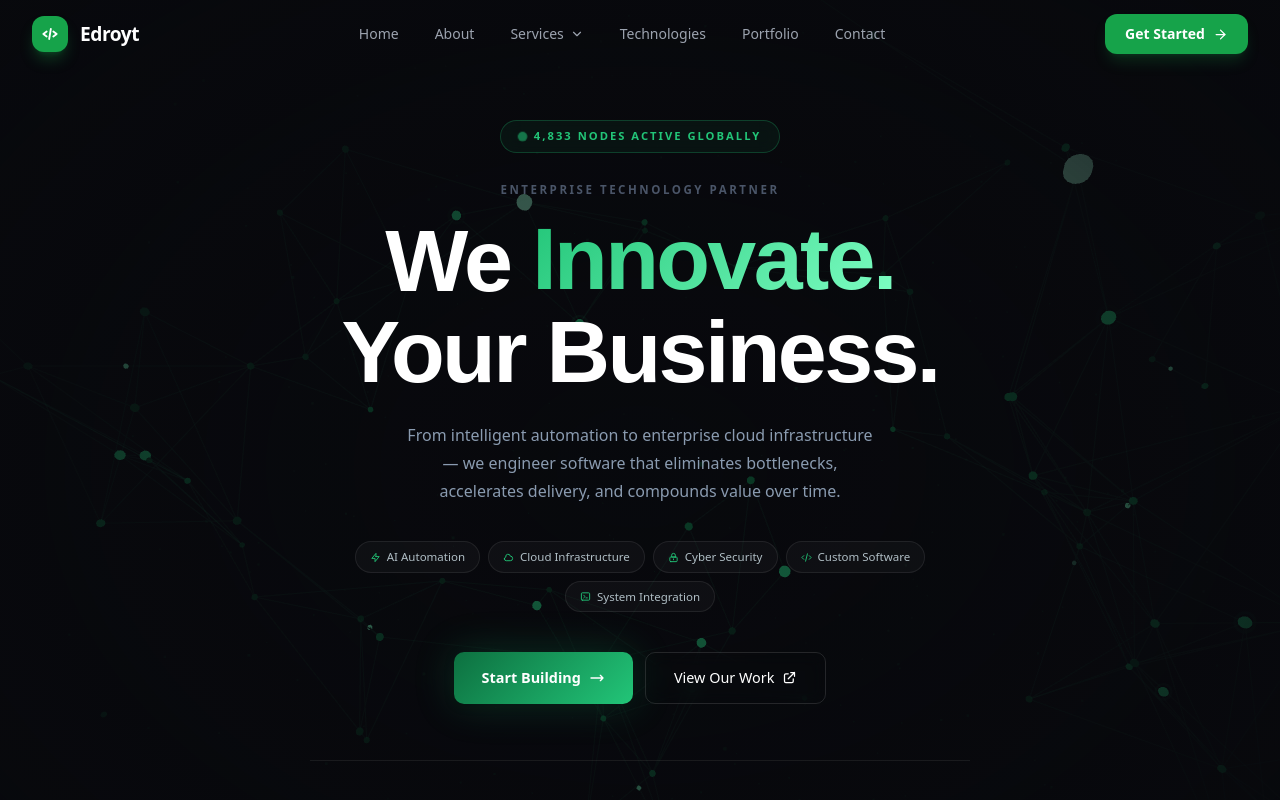
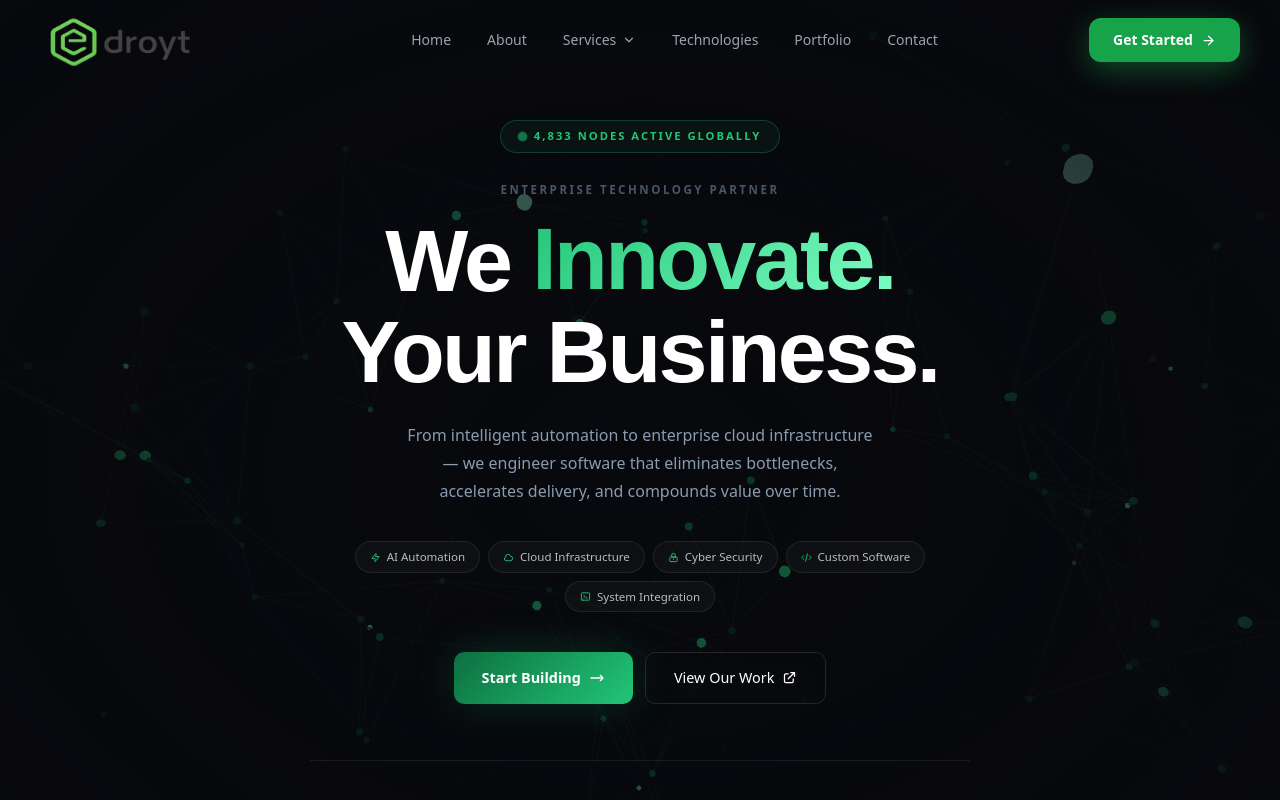
Before and after one commit to kartiksilodiya-edroyt/edroyt-main, a Next.js app: page / in a window 1280 px wide. Shown: the top 800 px of the page. Built offline with nearby package versions, Linux system fonts and the light colour scheme.

Commit message:
added logo in Navbar and added better spacing

```diff
--- a/components/layout/Navbar.tsx
+++ b/components/layout/Navbar.tsx
@@ -4,6 +4,7 @@ import { useState, useEffect, useRef } from 'react';
 import Link from 'next/link';
 import { motion, AnimatePresence } from 'framer-motion';
 import { Menu, X, ChevronDown, ArrowRight } from 'lucide-react';
+import Image from "next/image";
 
 const servicesMegaMenu = [
   {
@@ -114,25 +115,29 @@ export default function Navbar() {
         style={{ zIndex: 9999, position: 'fixed', top: 0, left: 0, right: 0 }}
         className={`transition-all duration-300 ${
           isScrolled || isMegaOpen
-            ? 'bg-[#0B0F14] border-b border-white/8 shadow-2xl shadow-black/50'
+            ? 'bg-[#070B11]/95 backdrop-blur-xl border-b border-white/10 shadow-[0_8px_40px_rgba(0,0,0,0.5)]'
             : 'bg-transparent'
         }`}
       >
-        <div className="max-w-7xl mx-auto px-6 lg:px-8">
-          <div className="flex items-center justify-between h-[68px]">
+        <div className="max-w-7xl mx-auto px-8 lg:px-10">
+          <div className="flex items-center justify-between h-[80px]">
 
-            {/* Logo */}
-            <Link href="/" className="flex items-center gap-3 group flex-shrink-0">
-              <div className="w-9 h-9 rounded-lg bg-edroyt-green flex items-center justify-center shadow-lg shadow-edroyt-green/30 group-hover:bg-edroyt-green-secondary transition-colors">
-                <svg width="20" height="20" viewBox="0 0 24 24" fill="none">
-                  <path d="M8 9L4 12L8 15" stroke="white" strokeWidth="2.2" strokeLinecap="round" strokeLinejoin="round"/>
-                  <path d="M16 9L20 12L16 15" stroke="white" strokeWidth="2.2" strokeLinecap="round" strokeLinejoin="round"/>
-                  <path d="M13 6L11 18" stroke="white" strokeWidth="2.2" strokeLinecap="round"/>
-                </svg>
-              </div>
-              <span className="text-[1.2rem] font-bold text-white tracking-tight">Edroyt</span>
-            </Link>
-
+           {/* Logo */}
+<Link
+  href="/"
+  className="flex items-center justify-center flex-shrink-0"
+>
+  <div className="relative w-[220px] h-[60px] transition-transform duration-300 hover:scale-105">
+    <Image
+      src="/logo/edroyt-logo-removebg-preview.png"
+      alt="Edroyt"
+      fill
+      priority
+      sizes="220px"
+      className="object-contain object-left"
+    />
+  </div>
+</Link>
             {/* Desktop nav links */}
             <div className="hidden lg:flex items-center gap-1">
               {navLinks.map((link) =>
@@ -174,7 +179,7 @@ export default function Navbar() {
                 <motion.button
                   whileHover={{ scale: 1.03 }}
                   whileTap={{ scale: 0.97 }}
-                  className="flex items-center gap-2 px-5 py-2.5 bg-edroyt-green hover:bg-edroyt-green-secondary text-white text-sm font-semibold rounded-lg shadow-lg shadow-edroyt-green/20 transition-colors"
+                  className="flex items-center gap-2 px-6 py-3 bg-edroyt-green hover:bg-edroyt-green-secondary text-white text-sm font-semibold rounded-xl shadow-[0_8px_30px_rgba(34,197,94,0.35)] transition-all duration-300"
                 >
                   Get Started
                   <ArrowRight size={15} />
@@ -204,7 +209,7 @@ export default function Navbar() {
             transition={{ duration: 0.16, ease: 'easeOut' }}
             onMouseEnter={openMega}
             onMouseLeave={closeMega}
-            style={{ zIndex: 9998, position: 'fixed', top: '68px', left: 0, right: 0 }}
+           style={{ zIndex: 9998, position: 'fixed', top: '80px', left: 0, right: 0 }}
             className="bg-[#0B0F14] border-b border-white/8 shadow-[0_20px_60px_-10px_rgba(0,0,0,0.9)]"
           >
             <div className="max-w-7xl mx-auto px-6 lg:px-8 py-10">
```
Also changed, not shown: public/logo/edroyt-logo-removebg-preview.png (added).
